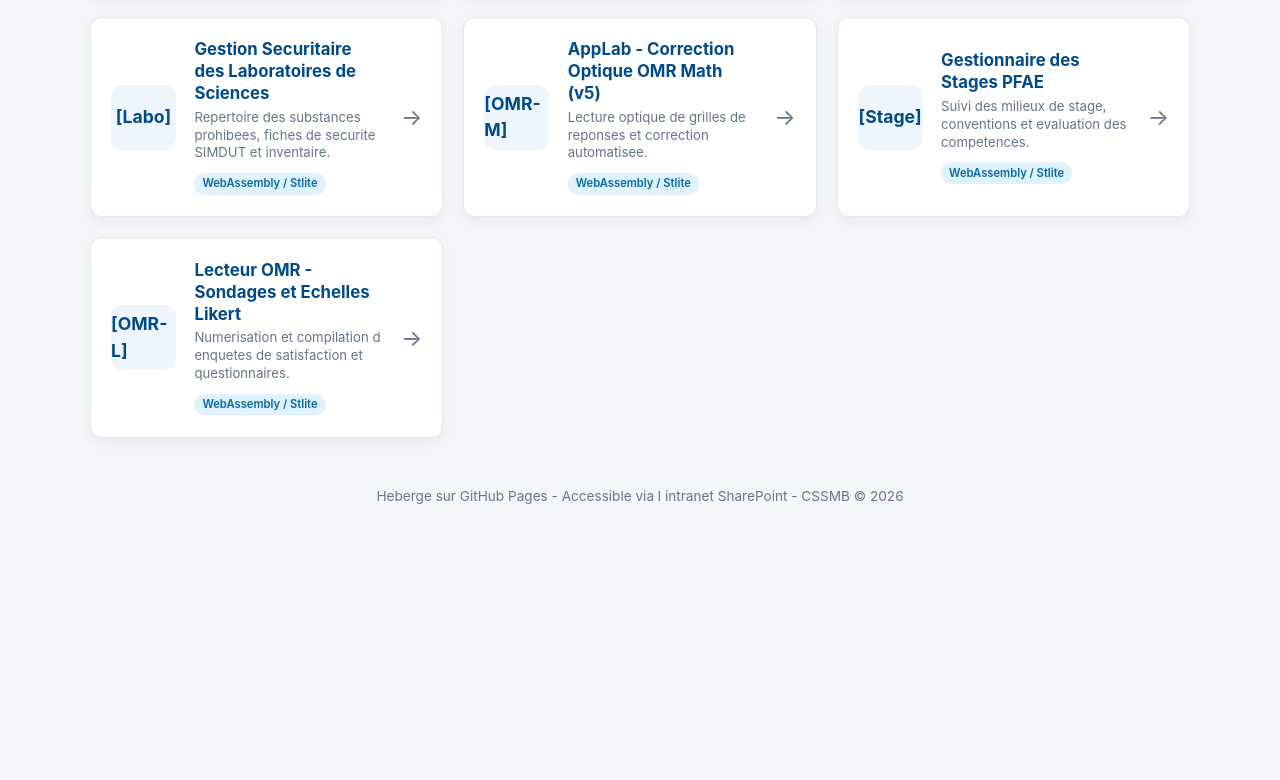
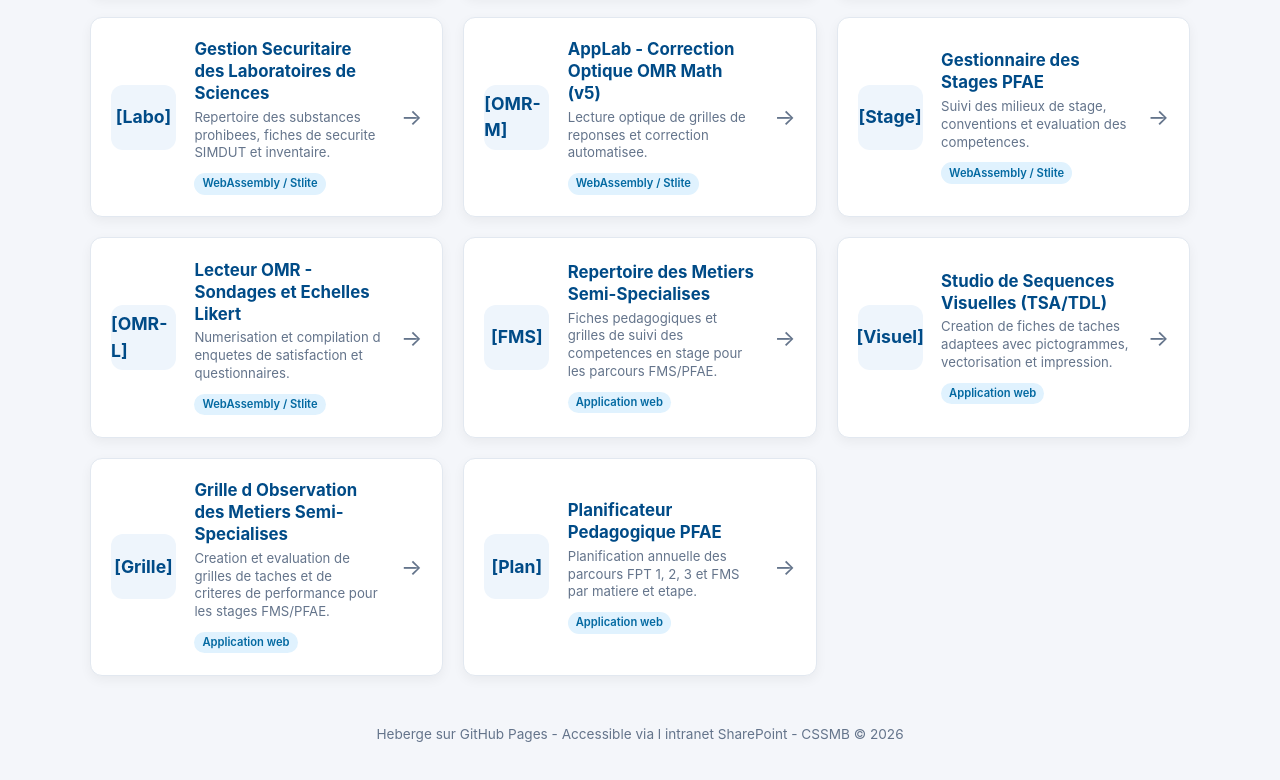
Before and after one commit to dubrma1/Outils_CP_CSSMB, a plain HTML site: page index.html in a window 1280 px wide. Shown: the part 772-1552 px from the top of the page. Before the commit the page ends 1318 px from the top, so only its background shows below. Drawn offline with Linux system fonts and the light colour scheme.

Commit message:
Add uploaded PFAE applications to portal index

```diff
--- a/index.html
+++ b/index.html
@@ -255,6 +255,42 @@
         </div>
         <div class="card-arrow">&rarr;</div>
       </a>
+      <a href="./PFAE-Competences_Metiers/" class="card" target="_blank" rel="noopener noreferrer">
+        <div class="card-icon">[FMS]</div>
+        <div class="card-content">
+          <div class="card-title">Repertoire des Metiers Semi-Specialises</div>
+          <div class="card-desc">Fiches pedagogiques et grilles de suivi des competences en stage pour les parcours FMS/PFAE.</div>
+          <div class="card-badge">Application web</div>
+        </div>
+        <div class="card-arrow">&rarr;</div>
+      </a>
+      <a href="./PFAE-Generateur-img-2-stlite/" class="card" target="_blank" rel="noopener noreferrer">
+        <div class="card-icon">[Visuel]</div>
+        <div class="card-content">
+          <div class="card-title">Studio de Sequences Visuelles (TSA/TDL)</div>
+          <div class="card-desc">Creation de fiches de taches adaptees avec pictogrammes, vectorisation et impression.</div>
+          <div class="card-badge">Application web</div>
+        </div>
+        <div class="card-arrow">&rarr;</div>
+      </a>
+      <a href="./PFAE-Grille_Observations_Metiers/" class="card" target="_blank" rel="noopener noreferrer">
+        <div class="card-icon">[Grille]</div>
+        <div class="card-content">
+          <div class="card-title">Grille d Observation des Metiers Semi-Specialises</div>
+          <div class="card-desc">Creation et evaluation de grilles de taches et de criteres de performance pour les stages FMS/PFAE.</div>
+          <div class="card-badge">Application web</div>
+        </div>
+        <div class="card-arrow">&rarr;</div>
+      </a>
+      <a href="./Planificateur-PFAE/" class="card" target="_blank" rel="noopener noreferrer">
+        <div class="card-icon">[Plan]</div>
+        <div class="card-content">
+          <div class="card-title">Planificateur Pedagogique PFAE</div>
+          <div class="card-desc">Planification annuelle des parcours FPT 1, 2, 3 et FMS par matiere et etape.</div>
+          <div class="card-badge">Application web</div>
+        </div>
+        <div class="card-arrow">&rarr;</div>
+      </a>
     </main>
 
     <footer>
```
